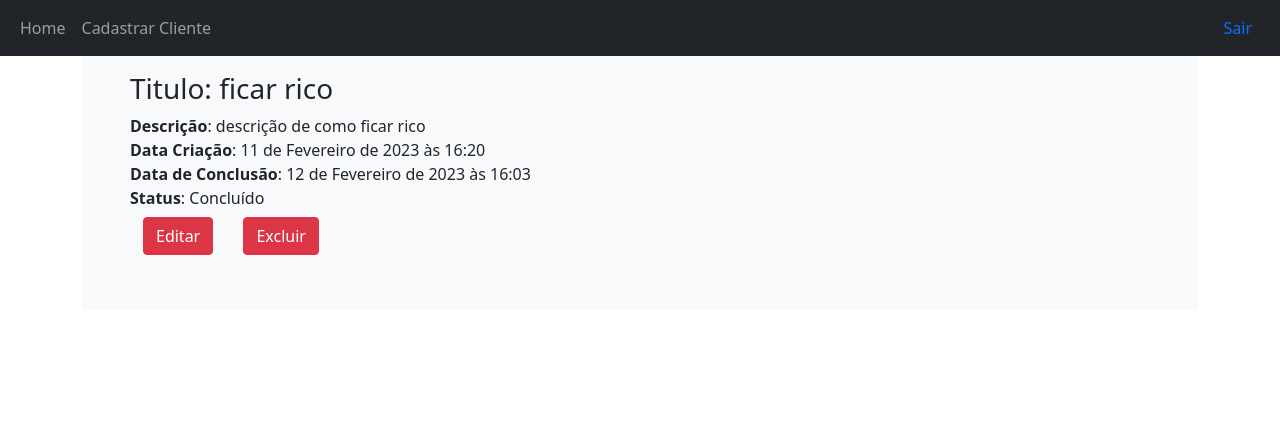
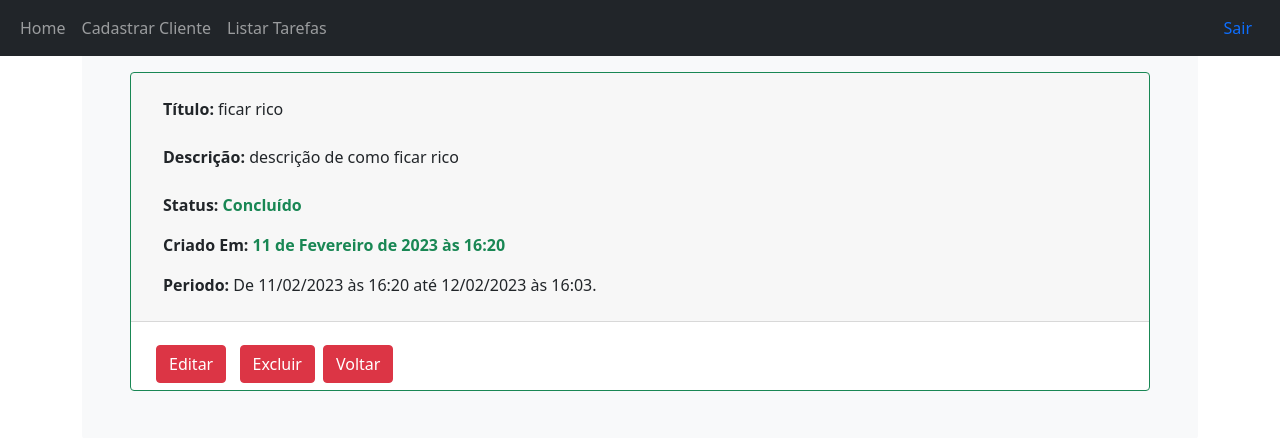
Before and after one commit to Wenderson-Oscar/Task_Manager, a Django app: page /task/task/3/ in a window 1280 px wide. Shown: the top 438 px of the page. Run offline with Django 4.2, Linux system fonts and the light colour scheme; a user stored in the database is signed in; data comes from the database, SQL or seed files in the repository; both versions use the stored data as it was after the commit.

Commit message:
estilizando as tarefas

```diff
--- a/templates/base.html
+++ b/templates/base.html
@@ -19,18 +19,16 @@
                     <li class="nav-item">
                         <a class="nav-link" href="{% url 'register' %}">Cadastrar Cliente</a>
                     </li>
-                    {% if user.is_authenticaded %}
                         <li class="nav-item">
                             <a class="nav-link" href="{% url 'list_task' %}">Listar Tarefas</a>
                         </li>
-                    {% endif %}
                 </ul>
                 <ul class="nav justify-content-end">
                     <li class="nav-item">
                     {% if user.is_authenticated %}
                       <a class="nav-link active" aria-current="page" href="{% url 'logout_client' %}">Sair</a>
                     {% else %}
-                      <a class="nav-link active" aria-current="page" href="{% url 'login_client' %}">Login</a>
+                      <a class="nav-link active" aria-current="page" href="{% url 'login_client' %}">Entrar</a>
                     {% endif %}
                     </li>
                 </ul>
--- a/templates/task/detail_task.html
+++ b/templates/task/detail_task.html
@@ -2,18 +2,64 @@
 {% block content %}
 {% if user.is_authenticated %}
     <br>
-    <h3>Titulo: {{task.titulo}}</h3>
-    <b>Descrição</b>: {{task.descricao}}<br>
-    <b>Data Criação</b>: {{task.data_criacao}}<br>
-    <b>Data de Conclusão</b>: {{task.data_conclusao}}<br>
-    <b>Status</b>: {{task.status}}<br>
-    <td>
+    <div class="card border border-success">
+        <div class="card-header d-flex justify-content-between">
+        <div class="card-body">
+        <b>Título:</b> {{task.titulo}}<br><br>
+        <b>Descrição:</b> {{task.descricao}}<br><br>
+        <p class="card-text"><b>Status: </b>
+          {% if task.status == 'Concluído' and task.data_conclusao %}
+            <b class="text-success">Concluído</b>
+          {% elif task.status == 'Concluído' and not task.punctuality %}
+            <b class="text-success">Finalizada com atraso. &#128077</b>
+          {% else %}
+            <b class="text-danger">Pendente</b>
+          {% endif %}
+        </p>
+        <p><b>Criado Em:</b> <b class="text-success" >{{ task.data_criacao }}</b>
+        {% if not tasks.data_conclusao %}
+            {% if task.data_conclusao == None %}
+            <p><b>Prazo:</b> <b class="text-danger">Não Existe</b>
+            {% endif %}
+        {% else %}
+            <p><b>Prazo:</b> {{ task.data_conclusao|date:"d/m/Y" }} até às {{ task.data_conclusao|date:"H:i" }}
+            </p>
+        {% endif %}
+        <p class="card-text"> <b>Periodo:</b>
+        {% if not task.data_conclusao %}
+            {% if task.data_conclusao == None %}
+            <b class="text-danger">Não Existe</b>
+            {% endif %}
+        {% else %}
+            {% if task.status %}
+                De {{task.data_criacao|date:"d/m/Y" }} às {{task.data_criacao|date:"H:i" }} até {{task.data_conclusao|date:"d/m/Y" }} às {{task.data_conclusao|date:"H:i" }}.
+            {% else %}
+                De {{task.data_conclusao|date:"d/m/Y H:i" }} até agora.
+            {% endif %}
+        {% endif %}
+        </p>
+        </div>
+        </div>
+
+        <div class="container pt-3">
+          <div class="row g-2">
+            <div class="col-2 col-md-1 order-2 order-md-1">
                 <a class="btn btn-default" href="{% url 'edit_task' id=task.id %}">
                     <button type="button" class="btn btn-danger">Editar</button>
                 </a>
+            </div>
+            <div class="col-2 col-md-1 order-1 order-md-1">
                 <a class="btn btn-default" href="{% url 'delete_task' id=task.id %}">
                     <button type="button" class="btn btn-danger">Excluir</button>
                 </a>
-    </td>
+            </div>
+            <div class="col-2 col-md-1 order-1 order-md-1">
+                <a class="btn btn-default" href="{% url 'list_task'%}">
+                    <button type="button" class="btn btn-danger">Voltar</button>
+                </a>
+              </div>
+          </div>
+        </div>
+    </div>
 {% endif %}
 {% endblock %}
--- a/templates/task/edit_task.html
+++ b/templates/task/edit_task.html
@@ -9,7 +9,10 @@
                     {{ form.as_p }}
                 </div>
                 <a>
-                    <button type="submit" class="save btn btn-default">Editar</button>
+                    <button type="submit" class="save btn btn-default">Concluir</button>
+                </a>
+                <a href="javascript:history.back()">
+                    <button type="button" class="btn btn-outline-danger">Cancelar</button>
                 </a>
         </form>
     {% endif %}
```
Also changed, not shown: templates/task/list_task.html (+31 -9 lines), db.sqlite3. Lines whose indentation alone changed are shown as unchanged.
